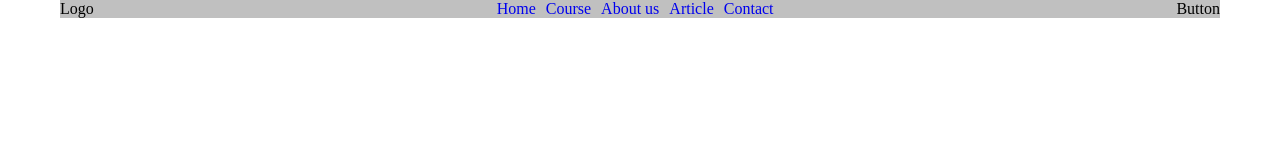
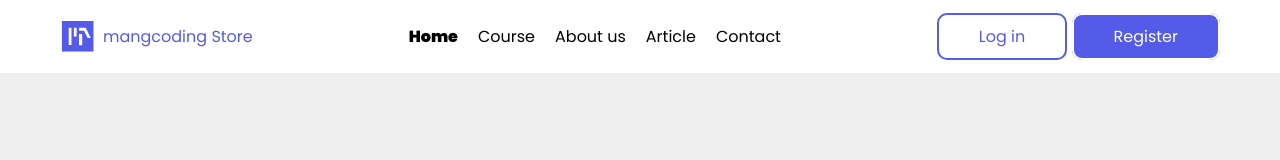
Before and after one commit to Soosgh/Landing, a plain HTML site: page index.html in a window 1280 px wide. Drawn offline with Linux system fonts and the light colour scheme.

Commit message:
Update header

```diff
--- a/assets/Css/base.css
+++ b/assets/Css/base.css
@@ -1,6 +1,7 @@
 @import url('https://fonts.googleapis.com/css2?family=Poppins:ital,wght@0,100;0,200;0,300;0,400;0,500;0,600;0,700;0,800;0,900;1,100;1,200;1,300;1,400;1,500;1,600;1,700;1,800;1,900&display=swap');
 @import url('https://fonts.googleapis.com/css2?family=Inter:ital,opsz,wght@0,14..32,100..900;1,14..32,100..900&family=Poppins:ital,wght@0,100;0,200;0,300;0,400;0,500;0,600;0,700;0,800;0,900;1,100;1,200;1,300;1,400;1,500;1,600;1,700;1,800;1,900&display=swap');
 
+/* Start Public Style*/
 * {
     margin: 0;
     padding: 0;
@@ -21,14 +22,15 @@ a {
 ul {
     list-style: none;
     display: flex;
-    gap: 10px;
+    gap: 20px;
     align-items: center;
+
 }
 
 .container {
     width: calc(100% - 120px);
     margin: auto;
-    background-color: silver;
+
 }
 
 .row {
--- a/assets/Css/main.css
+++ b/assets/Css/main.css
@@ -1 +1,55 @@
 @import './base.css';
+
+
+body {
+    font-family: var(--main_color);
+    background-color: #eee;
+}
+
+.header {
+    background-color: #fff;
+    padding: 20px 0;
+    font-family: var(--main_Font);
+}
+
+.header .Logo {
+    display: flex;
+    align-items: center;
+    gap: 8px;
+}
+
+.header .Logo img {
+    width: 35px;
+}
+
+.header .Logo a {
+    color: var(--main_color);
+
+}
+
+.header .List ul li a {
+    color: black;
+}
+
+.active {
+    font-weight: 900;
+}
+
+.header .auth a {
+    padding: 10px 40px;
+
+
+}
+
+.login {
+    border: 2px solid var(--main_color);
+    color: var(--main_color);
+    border-radius: 10px;
+}
+
+.register {
+    border: 2px solid #fff;
+    color: #fff;
+    background-color: var(--main_color);
+    border-radius: 10px;
+}
--- a/index.html
+++ b/index.html
@@ -16,12 +16,13 @@
 
             <div class="row">
                 <div class="Logo">
-                    Logo
+                    <img src="./assets/img/Logo.svg" alt="Logo" />
+                    <a href="#">mangcoding Store</a>
                 </div>
                 <div class="List">
                     <ul>
                         <li>
-                            <a href="#">Home</a>
+                            <a href="#" class="active">Home</a>
                         </li>
                         <li>
                             <a href="#">Course</a>
@@ -38,8 +39,9 @@
 
                     </ul>
                 </div>
-                <div class="Buttons">
-                    Button
+                <div class="auth">
+                    <a href="#" class="login">Log in</a>
+                    <a href="#" class="register">Register</a>
                 </div>
 
             </div>
```
Also changed, not shown: assets/img/Logo.svg (added).
